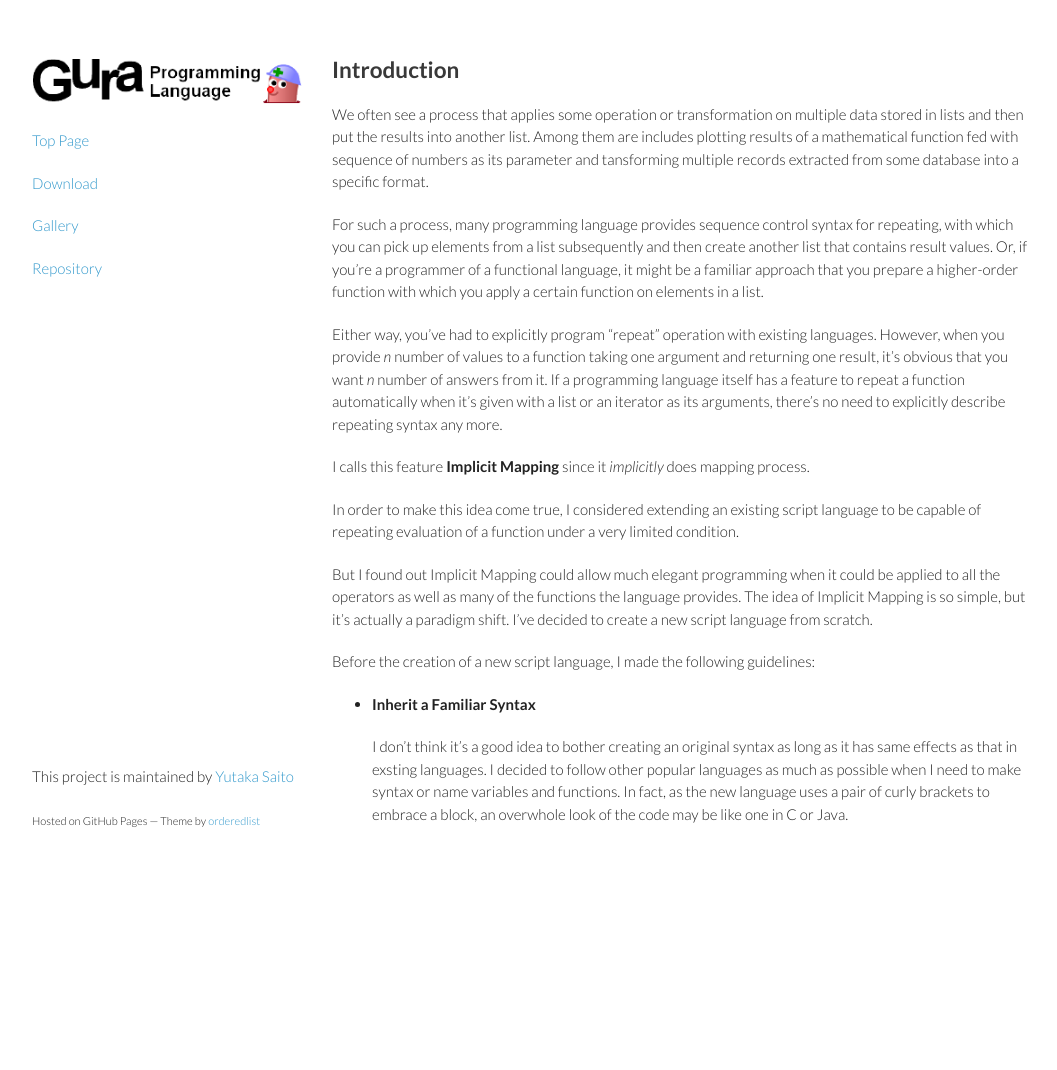
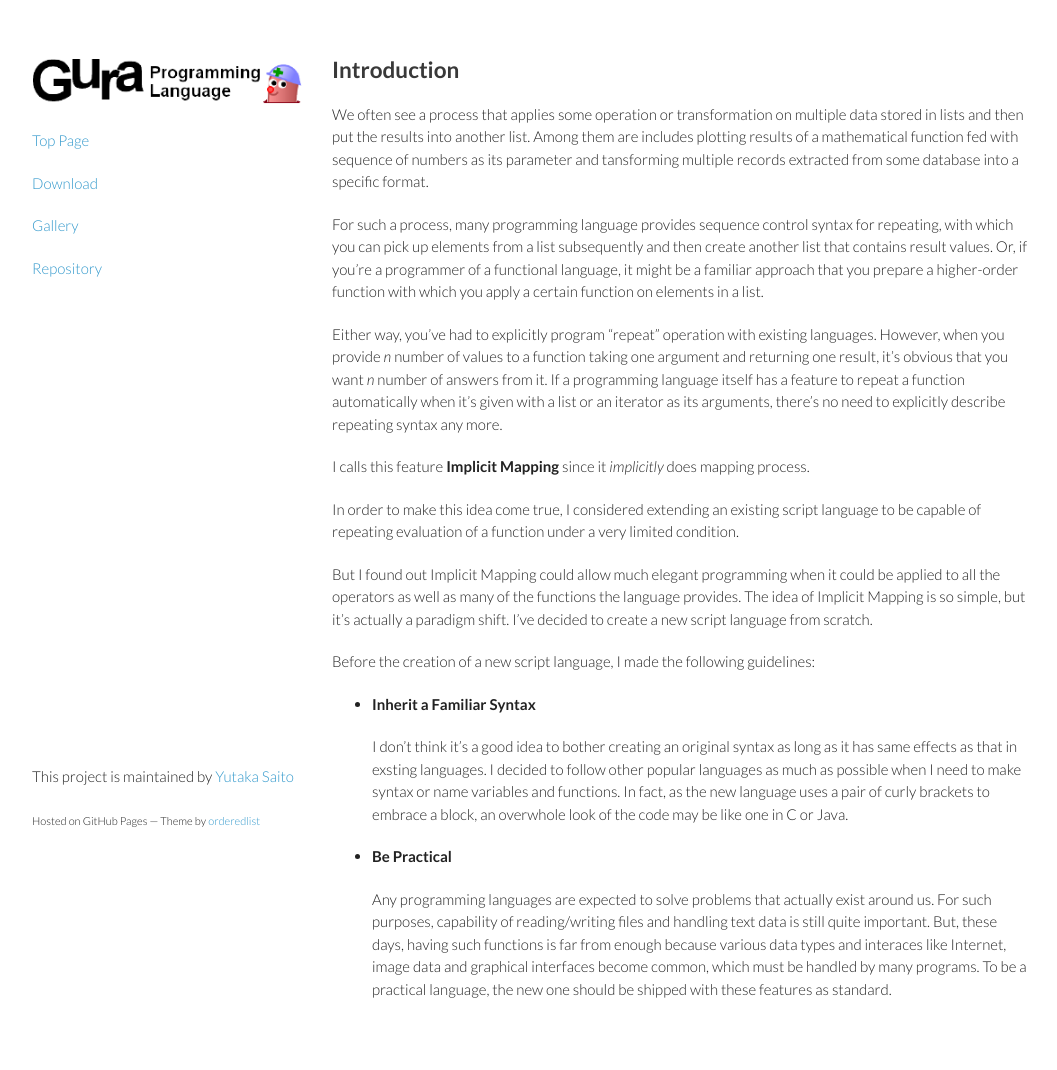
Before and after one commit to rudidude86/gura-lang.github.io, a Jekyll site: the page built from documents/Introduction.md, in a window 1280 px wide. Shown: the whole page, without its empty margins (108-1165 px from the left). Built offline with Jekyll 4.4.1, drawn with Linux system fonts in a browser that asks for light colours; Markdown is read by kramdown in place of the engine named in the settings; before the commit the page ends 900 px from its top, so only the background shows below that.

Commit message:
updated documents

```diff
--- a/documents/Introduction.md
+++ b/documents/Introduction.md
@@ -47,3 +47,12 @@ Before the creation of a new script language, I made the following guidelines:
   when I need to make syntax or name variables and functions.
   In fact, as the new language uses a pair of curly brackets to embrace a block,
   an overwhole look of the code may be like one in C or Java.
+
+* __Be Practical__
+
+  Any programming languages are expected to solve problems that actually exist around us.
+  For such purposes, capability of reading/writing files and handling text data is still quite important.
+  But, these days, having such functions is far from enough
+  because various data types and interaces like Internet, image data and graphical interfaces
+  become common, which must be handled by many programs.
+  To be a practical language, the new one should be shipped with these features as standard.
```
